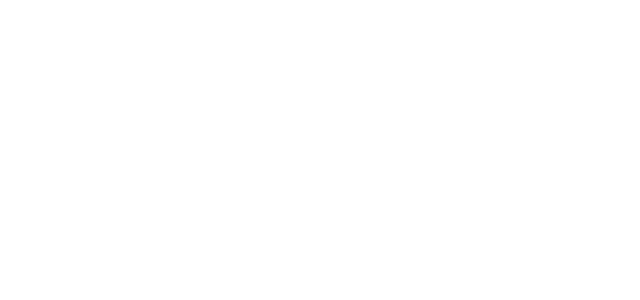
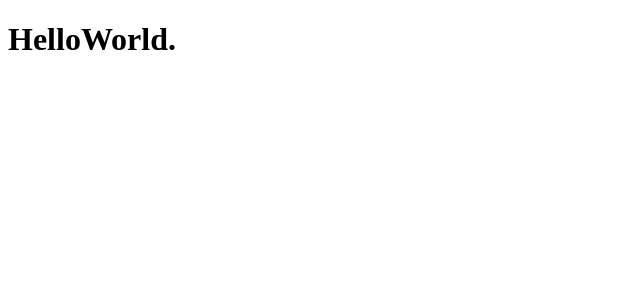
Before and after one commit to shiropt/Vue3.0Lesson, a Vue app: page / in a window 1280 px wide. Shown: the top 300 px of the page, without its empty margins (0-640 px from the left). Built offline with nearby package versions, Linux system fonts and the light colour scheme.

Commit message:
add Hello World

```diff
--- a/src/App.vue
+++ b/src/App.vue
@@ -1,5 +1,6 @@
 <template>
   <div id="app">
+    <h1>HelloWorld.</h1>
   </div>
 </template>
 
```
